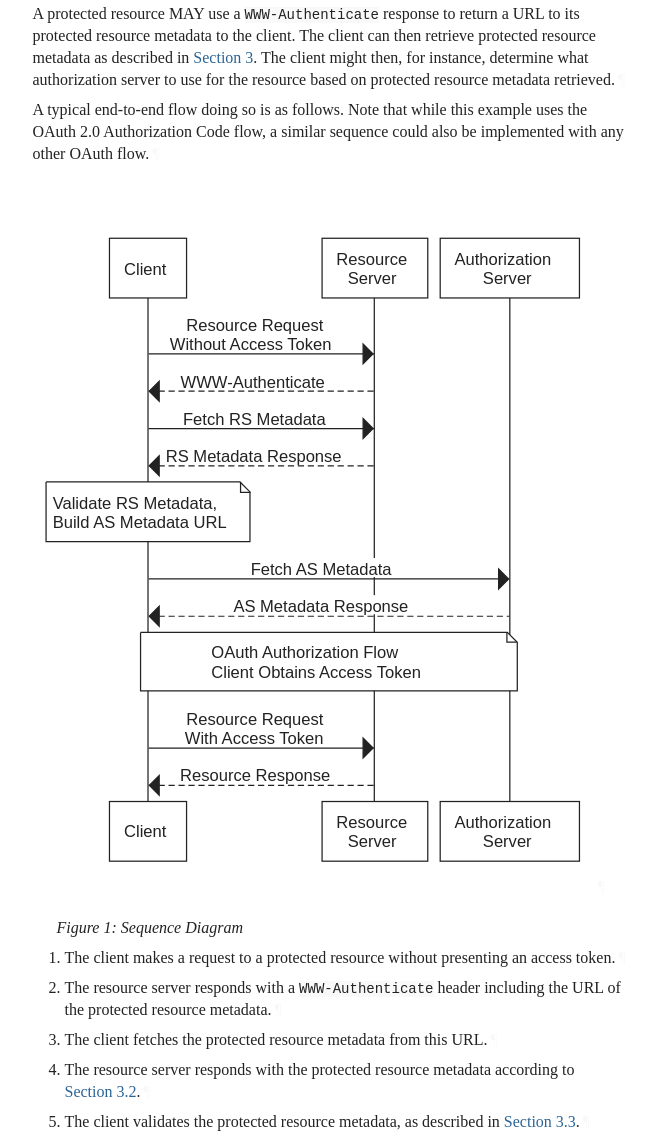
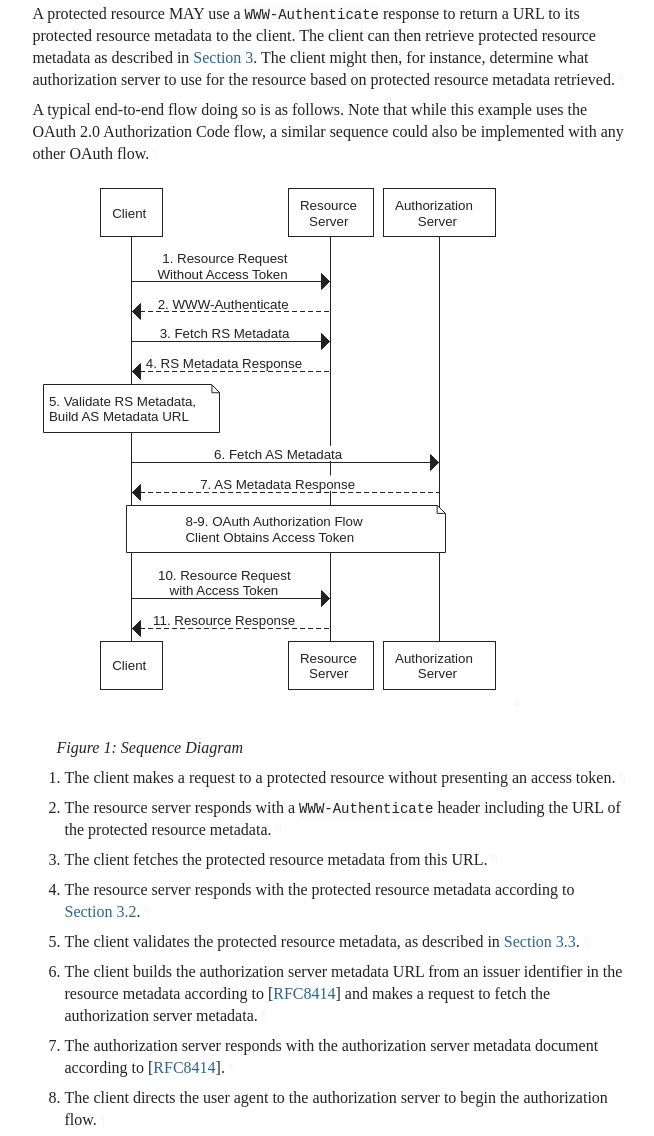
Before and after one commit to oauth-wg/draft-ietf-oauth-resource-metadata, a plain HTML site: page draft-ietf-oauth-resource-metadata.html in a window 1280 px wide. Shown: the part 6058-7194 px from the top of the page, without its empty margins (92-746 px from the left). Drawn offline with Linux system fonts and the light colour scheme; a web font is replaced by a local one.

Commit message:
Script updating gh-pages from fe6fd61. [ci skip]

```diff
--- a/draft-ietf-oauth-resource-metadata.html
+++ b/draft-ietf-oauth-resource-metadata.html
@@ -16,7 +16,7 @@
  an OAuth 2.0 protected resource.
 
     " name="description">
-<meta content="xml2rfc 3.22.0" name="generator">
+<meta content="xml2rfc 3.23.0" name="generator">
 <meta content="OAuth" name="keyword">
 <meta content="Discovery" name="keyword">
 <meta content="Metadata" name="keyword">
@@ -31,7 +31,7 @@
 <meta content="JWT" name="keyword">
 <meta content="draft-ietf-oauth-resource-metadata-latest" name="ietf.draft">
 <!-- Generator version information:
-  xml2rfc 3.22.0
+  xml2rfc 3.23.0
     Python 3.12.3
     ConfigArgParse 1.7
     google-i18n-address 3.1.0
@@ -1743,94 +1743,94 @@ svg :is([fill="white"], [fill^="#fff"]) {
 <span id="name-sequence-diagram"></span><figure id="figure-1">
         <div id="section-5-3.1">
           <div class="alignLeft art-svg artwork" id="section-5-3.1.1">
-<svg xmlns="http://www.w3.org/2000/svg" baseProfile="tiny" version="1.2" viewBox="0 0 452 587">
-              <path d="M-235,-405.0000000000001 L-235,0" fill="none" stroke="black" stroke-width="1" transform="translate(327.5 505.5)"></path>
-              <rect fill="white" height="48" stroke="black" stroke-width="1" width="62" x="61.5" y="52.5"></rect>
-              <text fill="black" font-family="sans-serif" font-size="13.333333333333334" x="73.19531249999997" y="81.79166666666653">
+<svg xmlns="http://www.w3.org/2000/svg" baseProfile="tiny" height="550" version="1.2" viewBox="0 0 478 550" width="478">
+              <path d="M-252,-405.0000000000001 L-252,0" fill="none" stroke="black" stroke-width="1" transform="translate(350.5 468.5)"></path>
+              <rect fill="white" height="48" stroke="black" stroke-width="1" width="62" x="67.5" y="15.5"></rect>
+              <text fill="black" font-family="sans-serif" font-size="13.333333333333334" x="79.23567708333343" y="44.791666666666536">
      Client  </text>
-              <rect fill="white" height="48" stroke="black" stroke-width="1" width="62" x="61.5" y="505.5"></rect>
-              <text fill="black" font-family="sans-serif" font-size="13.333333333333334" x="73.19531249999997" y="534.3541666666667">
+              <rect fill="white" height="48" stroke="black" stroke-width="1" width="62" x="67.5" y="468.5"></rect>
+              <text fill="black" font-family="sans-serif" font-size="13.333333333333334" x="79.23567708333343" y="497.35416666666663">
      Client  </text>
-              <path d="M-53,-405.00000000000017 L-53,0" fill="none" stroke="black" stroke-width="1" transform="translate(327.5 505.5)"></path>
-              <rect fill="white" height="48" stroke="black" stroke-width="1" width="85" x="232.5" y="52.5"></rect>
-              <text fill="black" font-family="sans-serif" font-size="13.333333333333334" x="243.95833333333334" y="74.03124999999984">
+              <path d="M-53,-405.00000000000017 L-53,0" fill="none" stroke="black" stroke-width="1" transform="translate(350.5 468.5)"></path>
+              <rect fill="white" height="48" stroke="black" stroke-width="1" width="85" x="255.5" y="15.5"></rect>
+              <text fill="black" font-family="sans-serif" font-size="13.333333333333334" x="266.95833333333337" y="37.03124999999985">
      Resource  </text>
-              <text fill="black" font-family="sans-serif" font-size="13.333333333333334" x="253.115234375" y="89.55208333333316">
+              <text fill="black" font-family="sans-serif" font-size="13.333333333333334" x="276.11523437500006" y="52.552083333333165">
      Server  </text>
-              <rect fill="white" height="48" stroke="black" stroke-width="1" width="85" x="232.5" y="505.5"></rect>
-              <text fill="black" font-family="sans-serif" font-size="13.333333333333334" x="243.95833333333334" y="526.59375">
+              <rect fill="white" height="48" stroke="black" stroke-width="1" width="85" x="255.5" y="468.5"></rect>
+              <text fill="black" font-family="sans-serif" font-size="13.333333333333334" x="266.95833333333337" y="489.59375">
      Resource  </text>
-              <text fill="black" font-family="sans-serif" font-size="13.333333333333334" x="253.115234375" y="542.1145833333334">
+              <text fill="black" font-family="sans-serif" font-size="13.333333333333334" x="276.11523437500006" y="505.1145833333333">
      Server  </text>
-              <path d="M56,-405.00000000000017 L56,0" fill="none" stroke="black" stroke-width="1" transform="translate(327.5 505.5)"></path>
-              <rect fill="white" height="48" stroke="black" stroke-width="1" width="112" x="327.5" y="52.5"></rect>
-              <text fill="black" font-family="sans-serif" font-size="13.333333333333334" x="339.00390625" y="74.03124999999984">
+              <path d="M56,-405.00000000000017 L56,0" fill="none" stroke="black" stroke-width="1" transform="translate(350.5 468.5)"></path>
+              <rect fill="white" height="48" stroke="black" stroke-width="1" width="112" x="350.5" y="15.5"></rect>
+              <text fill="black" font-family="sans-serif" font-size="13.333333333333334" x="362.00390625" y="37.03124999999985">
      Authorization  </text>
-              <text fill="black" font-family="sans-serif" font-size="13.333333333333334" x="361.7936197916667" y="89.55208333333316">
+              <text fill="black" font-family="sans-serif" font-size="13.333333333333334" x="384.7936197916667" y="52.552083333333165">
      Server  </text>
-              <rect fill="white" height="48" stroke="black" stroke-width="1" width="112" x="327.5" y="505.5"></rect>
-              <text fill="black" font-family="sans-serif" font-size="13.333333333333334" x="339.00390625" y="526.59375">
+              <rect fill="white" height="48" stroke="black" stroke-width="1" width="112" x="350.5" y="468.5"></rect>
+              <text fill="black" font-family="sans-serif" font-size="13.333333333333334" x="362.00390625" y="489.59375">
      Authorization  </text>
-              <text fill="black" font-family="sans-serif" font-size="13.333333333333334" x="361.7936197916667" y="542.1145833333334">
+              <text fill="black" font-family="sans-serif" font-size="13.333333333333334" x="384.7936197916667" y="505.1145833333333">
      Server  </text>
-              <rect fill="white" height="15.333333333333314" width="121.03515625000003" x="123.21874999999997" y="113.8333333333332"></rect>
-              <rect fill="white" height="15.333333333333314" width="147.43489583333331" x="110.01888020833331" y="129.35416666666652"></rect>
-              <text fill="black" font-family="sans-serif" font-size="13.333333333333334" x="123.21874999999997" y="127.16666666666653">
-     Resource Request  </text>
-              <text fill="black" font-family="sans-serif" font-size="13.333333333333334" x="110.01888020833331" y="142.68749999999986">
+              <rect fill="white" height="15.333333333333314" width="137.99479166666669" x="129.25911458333337" y="76.8333333333332"></rect>
+              <rect fill="white" height="15.333333333333314" width="147.43489583333334" x="124.53906250000003" y="92.35416666666652"></rect>
+              <text fill="black" font-family="sans-serif" font-size="13.333333333333334" x="129.25911458333337" y="90.16666666666653">
+     1. Resource Request  </text>
+              <text fill="black" font-family="sans-serif" font-size="13.333333333333334" x="124.53906250000003" y="105.68749999999984">
      Without Access Token  </text>
-              <path d="M-234.50455729166669,-360 L-53.02278645833337,-360" fill="none" stroke="black" stroke-width="1" transform="translate(327.5 505.5)"></path>
-              <path d="M-54,-360 L-54,-360 L-62,-368 L-62,-360 L-62,-352 L-54,-360" fill="black" stroke="black" stroke-width="1" transform="translate(327.5 505.5)"></path>
-              <rect fill="white" height="15.333333333333314" width="130.13020833333334" x="118.67122395833331" y="159.2083333333332"></rect>
-              <text fill="black" font-family="sans-serif" font-size="13.333333333333334" x="118.67122395833331" y="172.54166666666654">
-     WWW-Authenticate  </text>
-              <path d="M-234.50455729166669,-330 L-53.02278645833337,-330" fill="none" stroke="black" stroke-dasharray="5,3" stroke-width="1" transform="translate(327.5 505.5)"></path>
-              <path d="M-234,-330 L-234,-330 L-226,-338 L-226,-330 L-226,-322 L-234,-330" fill="black" stroke="black" stroke-width="1" transform="translate(327.5 505.5)"></path>
-              <rect fill="white" height="15.333333333333314" width="126.22395833333334" x="120.62434895833331" y="189.0624999999999"></rect>
-              <text fill="black" font-family="sans-serif" font-size="13.333333333333334" x="120.62434895833331" y="202.39583333333323">
-     Fetch RS Metadata  </text>
-              <path d="M-234.50455729166669,-300 L-53.02278645833337,-300" fill="none" stroke="black" stroke-width="1" transform="translate(327.5 505.5)"></path>
-              <path d="M-54,-300 L-54,-300 L-62,-308 L-62,-300 L-62,-292 L-54,-300" fill="black" stroke="black" stroke-width="1" transform="translate(327.5 505.5)"></path>
-              <rect fill="white" height="15.333333333333314" width="153.97786458333331" x="106.74739583333331" y="218.91666666666657"></rect>
-              <text fill="black" font-family="sans-serif" font-size="13.333333333333334" x="106.74739583333331" y="232.24999999999991">
-     RS Metadata Response  </text>
-              <path d="M-234.50455729166669,-270 L-53.02278645833337,-270" fill="none" stroke="black" stroke-dasharray="5,3" stroke-width="1" transform="translate(327.5 505.5)"></path>
-              <path d="M-234,-270 L-234,-270 L-226,-278 L-226,-270 L-226,-262 L-234,-270" fill="black" stroke="black" stroke-width="1" transform="translate(327.5 505.5)"></path>
-              <path d="M-317,-257 L-317,-257 L-161,-257 L-153,-249 L-153,-209 L-317,-209 L-317,-257" fill="white" stroke="black" stroke-width="1" transform="translate(327.5 505.5)"></path>
-              <path d="M-160.57291666666669,-256.72916666666674 L-160.57291666666669,-248.72916666666674 L-152.57291666666669,-248.72916666666674" fill="none" stroke="black" stroke-width="1" transform="translate(327.5 505.5)"></path>
-              <text fill="black" font-family="sans-serif" font-size="13.333333333333334" x="15.815755208333314" y="269.8645833333332">
-     Validate RS Metadata,  </text>
-              <text fill="black" font-family="sans-serif" font-size="13.333333333333334" x="15.815755208333314" y="285.3854166666666">
+              <path d="M-251.4641927083333,-360 L-53.02278645833337,-360" fill="none" stroke="black" stroke-width="1" transform="translate(350.5 468.5)"></path>
+              <path d="M-54,-360 L-54,-360 L-62,-368 L-62,-360 L-62,-352 L-54,-360" fill="black" stroke="black" stroke-width="1" transform="translate(350.5 468.5)"></path>
+              <rect fill="white" height="15.333333333333314" width="147.08984375" x="124.71158854166669" y="122.2083333333332"></rect>
+              <text fill="black" font-family="sans-serif" font-size="13.333333333333334" x="124.71158854166669" y="135.54166666666654">
+     2. WWW-Authenticate  </text>
+              <path d="M-251.4641927083333,-330 L-53.022786458333314,-330" fill="none" stroke="black" stroke-dasharray="5,3" stroke-width="1" transform="translate(350.5 468.5)"></path>
+              <path d="M-251,-330 L-251,-330 L-243,-338 L-243,-330 L-243,-322 L-251,-330" fill="black" stroke="black" stroke-width="1" transform="translate(350.5 468.5)"></path>
+              <rect fill="white" height="15.333333333333314" width="143.18359375" x="126.66471354166669" y="152.0624999999999"></rect>
+              <text fill="black" font-family="sans-serif" font-size="13.333333333333334" x="126.66471354166669" y="165.39583333333323">
+     3. Fetch RS Metadata  </text>
+              <path d="M-251.4641927083333,-300 L-53.022786458333314,-300" fill="none" stroke="black" stroke-width="1" transform="translate(350.5 468.5)"></path>
+              <path d="M-54,-300 L-54,-300 L-62,-308 L-62,-300 L-62,-292 L-54,-300" fill="black" stroke="black" stroke-width="1" transform="translate(350.5 468.5)"></path>
+              <rect fill="white" height="15.333333333333314" width="170.93750000000003" x="112.78776041666671" y="181.91666666666657"></rect>
+              <text fill="black" font-family="sans-serif" font-size="13.333333333333334" x="112.78776041666671" y="195.24999999999991">
+     4. RS Metadata Response  </text>
+              <path d="M-251.4641927083333,-270 L-53.02278645833326,-270" fill="none" stroke="black" stroke-dasharray="5,3" stroke-width="1" transform="translate(350.5 468.5)"></path>
+              <path d="M-251,-270 L-251,-270 L-243,-278 L-243,-270 L-243,-262 L-251,-270" fill="black" stroke="black" stroke-width="1" transform="translate(350.5 468.5)"></path>
+              <path d="M-340,-257 L-340,-257 L-172,-257 L-164,-249 L-164,-209 L-340,-209 L-340,-257" fill="white" stroke="black" stroke-width="1" transform="translate(350.5 468.5)"></path>
+              <path d="M-171.5592447916666,-256.72916666666674 L-171.5592447916666,-248.72916666666674 L-163.5592447916666,-248.72916666666674" fill="none" stroke="black" stroke-width="1" transform="translate(350.5 468.5)"></path>
+              <text fill="black" font-family="sans-serif" font-size="13.333333333333334" x="15.882812500000057" y="232.86458333333326">
+     5. Validate RS Metadata,  </text>
+              <text fill="black" font-family="sans-serif" font-size="13.333333333333334" x="15.882812500000057" y="248.3854166666666">
      Build AS Metadata URL  </text>
-              <rect fill="white" height="15.333333333333371" width="126.08072916666669" x="175.03515625" y="309.66666666666663"></rect>
-              <text fill="black" font-family="sans-serif" font-size="13.333333333333334" x="175.03515625" y="322.99999999999994">
-     Fetch AS Metadata  </text>
-              <path d="M-234.50455729166669,-179 L55.655598958333314,-179" fill="none" stroke="black" stroke-width="1" transform="translate(327.5 505.5)"></path>
-              <path d="M55,-179 L55,-179 L47,-187 L47,-179 L47,-171 L55,-179" fill="black" stroke="black" stroke-width="1" transform="translate(327.5 505.5)"></path>
-              <rect fill="white" height="15.333333333333314" width="153.83463541666669" x="161.158203125" y="339.5208333333333"></rect>
-              <text fill="black" font-family="sans-serif" font-size="13.333333333333334" x="161.158203125" y="352.85416666666663">
-     AS Metadata Response  </text>
-              <path d="M-234.50455729166669,-149 L55.655598958333314,-149" fill="none" stroke="black" stroke-dasharray="5,3" stroke-width="1" transform="translate(327.5 505.5)"></path>
-              <path d="M-234,-149 L-234,-149 L-226,-157 L-226,-149 L-226,-141 L-234,-149" fill="black" stroke="black" stroke-width="1" transform="translate(327.5 505.5)"></path>
-              <path d="M-241,-136 L-241,-136 L54,-136 L62,-128 L62,-89 L-241,-89 L-241,-136" fill="white" stroke="black" stroke-width="1" transform="translate(327.5 505.5)"></path>
-              <path d="M53.655598958333314,-136.125 L53.655598958333314,-128.125 L61.655598958333314,-128.125" fill="none" stroke="black" stroke-width="1" transform="translate(327.5 505.5)"></path>
-              <text fill="black" font-family="sans-serif" font-size="13.333333333333334" x="143.41080729166666" y="390.46874999999994">
-     OAuth Authorization Flow  </text>
-              <text fill="black" font-family="sans-serif" font-size="13.333333333333334" x="143.41080729166666" y="405.9895833333333">
+              <rect fill="white" height="15.333333333333371" width="143.04036458333337" x="181.07552083333337" y="272.66666666666663"></rect>
+              <text fill="black" font-family="sans-serif" font-size="13.333333333333334" x="181.07552083333337" y="285.99999999999994">
+     6. Fetch AS Metadata  </text>
+              <path d="M-251.46419270833326,-179 L55.65559895833337,-179" fill="none" stroke="black" stroke-width="1" transform="translate(350.5 468.5)"></path>
+              <path d="M55,-179 L55,-179 L47,-187 L47,-179 L47,-171 L55,-179" fill="black" stroke="black" stroke-width="1" transform="translate(350.5 468.5)"></path>
+              <rect fill="white" height="15.333333333333314" width="170.79427083333337" x="167.19856770833337" y="302.5208333333333"></rect>
+              <text fill="black" font-family="sans-serif" font-size="13.333333333333334" x="167.19856770833337" y="315.85416666666663">
+     7. AS Metadata Response  </text>
+              <path d="M-251.46419270833326,-149 L55.65559895833337,-149" fill="none" stroke="black" stroke-dasharray="5,3" stroke-width="1" transform="translate(350.5 468.5)"></path>
+              <path d="M-251,-149 L-251,-149 L-243,-157 L-243,-149 L-243,-141 L-251,-149" fill="black" stroke="black" stroke-width="1" transform="translate(350.5 468.5)"></path>
+              <path d="M-257,-136 L-257,-136 L54,-136 L62,-128 L62,-89 L-257,-89 L-257,-136" fill="white" stroke="black" stroke-width="1" transform="translate(350.5 468.5)"></path>
+              <path d="M53.65559895833337,-136.125 L53.65559895833337,-128.125 L61.65559895833337,-128.125" fill="none" stroke="black" stroke-width="1" transform="translate(350.5 468.5)"></path>
+              <text fill="black" font-family="sans-serif" font-size="13.333333333333334" x="152.48828125000006" y="353.46874999999994">
+     8-9. OAuth Authorization Flow  </text>
+              <text fill="black" font-family="sans-serif" font-size="13.333333333333334" x="152.48828125000006" y="368.9895833333333">
      Client Obtains Access Token  </text>
-              <rect fill="white" height="15.333333333333314" width="121.03515625" x="123.21875" y="430.2708333333333"></rect>
-              <rect fill="white" height="15.333333333333371" width="123.3203125" x="122.076171875" y="445.79166666666663"></rect>
-              <text fill="black" font-family="sans-serif" font-size="13.333333333333334" x="123.21875" y="443.60416666666663">
-     Resource Request  </text>
-              <text fill="black" font-family="sans-serif" font-size="13.333333333333334" x="122.076171875" y="459.12499999999994">
-     With Access Token  </text>
-              <path d="M-234.50455729166669,-43 L-53.02278645833337,-43" fill="none" stroke="black" stroke-width="1" transform="translate(327.5 505.5)"></path>
-              <path d="M-54,-43 L-54,-43 L-62,-51 L-62,-43 L-62,-35 L-54,-43" fill="black" stroke="black" stroke-width="1" transform="translate(327.5 505.5)"></path>
-              <rect fill="white" height="15.333333333333371" width="130.91145833333334" x="118.28059895833331" y="475.6458333333333"></rect>
-              <text fill="black" font-family="sans-serif" font-size="13.333333333333334" x="118.28059895833331" y="488.97916666666663">
-     Resource Response  </text>
-              <path d="M-234.50455729166669,-13 L-53.02278645833337,-13" fill="none" stroke="black" stroke-dasharray="5,3" stroke-width="1" transform="translate(327.5 505.5)"></path>
-              <path d="M-234,-13 L-234,-13 L-226,-21 L-226,-13 L-226,-5 L-234,-13" fill="black" stroke="black" stroke-width="1" transform="translate(327.5 505.5)"></path>
+              <rect fill="white" height="15.333333333333314" width="146.47786458333331" x="125.01757812500006" y="393.2708333333333"></rect>
+              <rect fill="white" height="15.333333333333371" width="123.32031250000003" x="136.5963541666667" y="408.79166666666663"></rect>
+              <text fill="black" font-family="sans-serif" font-size="13.333333333333334" x="125.01757812500006" y="406.60416666666663">
+     10. Resource Request  </text>
+              <text fill="black" font-family="sans-serif" font-size="13.333333333333334" x="136.5963541666667" y="422.12499999999994">
+     with Access Token  </text>
+              <path d="M-251.46419270833326,-43 L-53.02278645833326,-43" fill="none" stroke="black" stroke-width="1" transform="translate(350.5 468.5)"></path>
+              <path d="M-54,-43 L-54,-43 L-62,-51 L-62,-43 L-62,-35 L-54,-43" fill="black" stroke="black" stroke-width="1" transform="translate(350.5 468.5)"></path>
+              <rect fill="white" height="15.333333333333371" width="156.35416666666669" x="120.07942708333337" y="438.6458333333333"></rect>
+              <text fill="black" font-family="sans-serif" font-size="13.333333333333334" x="120.07942708333337" y="451.97916666666663">
+     11. Resource Response  </text>
+              <path d="M-251.46419270833326,-13 L-53.022786458333314,-13" fill="none" stroke="black" stroke-dasharray="5,3" stroke-width="1" transform="translate(350.5 468.5)"></path>
+              <path d="M-251,-13 L-251,-13 L-243,-21 L-243,-13 L-243,-5 L-251,-13" fill="black" stroke="black" stroke-width="1" transform="translate(350.5 468.5)"></path>
             </svg><a href="#section-5-3.1.1" class="pilcrow">¶</a>
 </div>
 </div>
@@ -2729,6 +2729,10 @@ svg :is([fill="white"], [fill^="#fff"]) {
           <p id="appendix-B-3.1.1">
      Added missing word caught during IANA review.<a href="#appendix-B-3.1.1" class="pilcrow">¶</a></p>
 </li>
+        <li class="normal" id="appendix-B-3.2">
+          <p id="appendix-B-3.2.1">
+     Added step numbers to sequence diagram.<a href="#appendix-B-3.2.1" class="pilcrow">¶</a></p>
+</li>
       </ul>
 <p id="appendix-B-4">
  -08<a href="#appendix-B-4" class="pilcrow">¶</a></p>
```
Also changed, not shown: draft-ietf-oauth-resource-metadata.txt.
